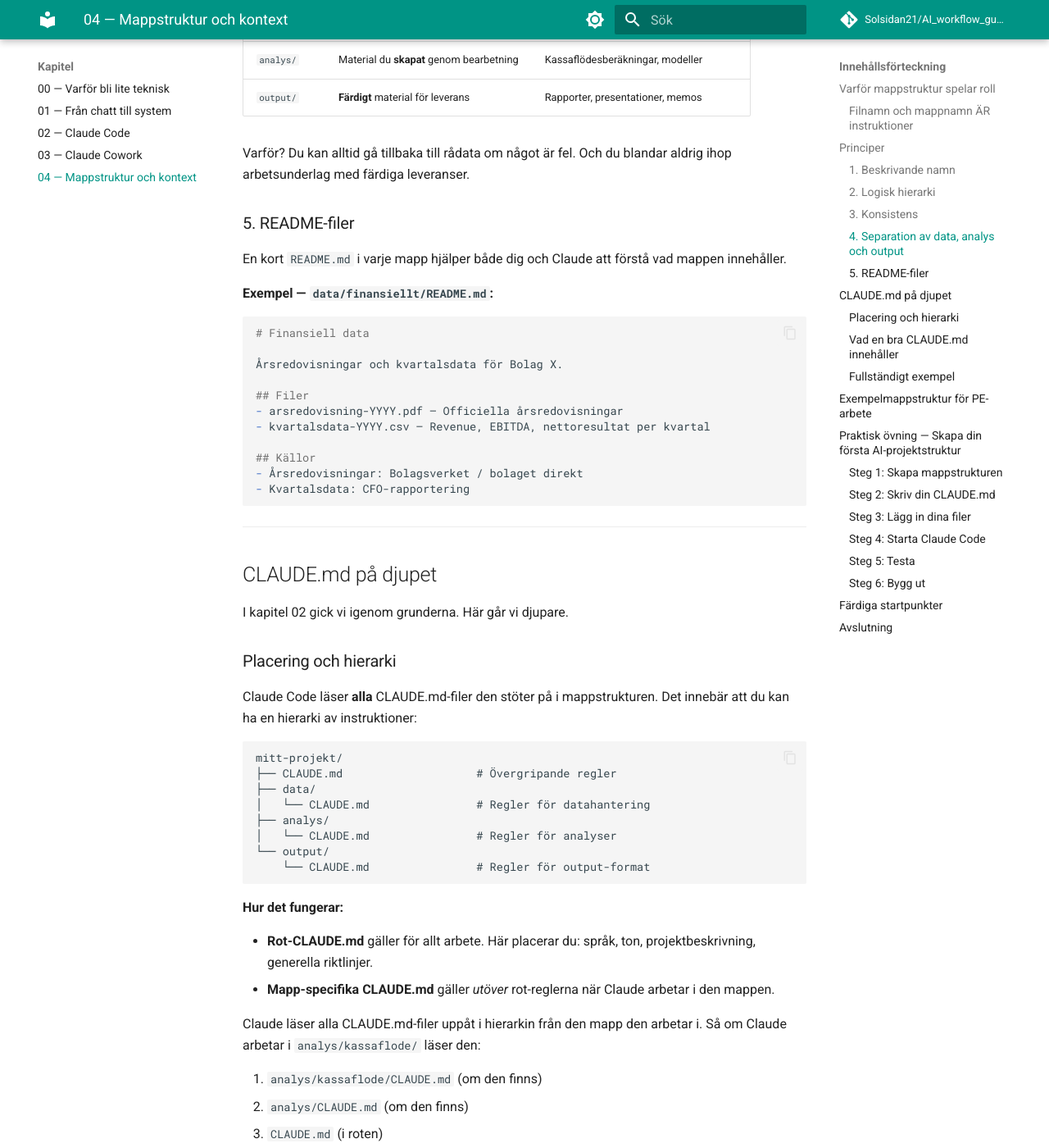
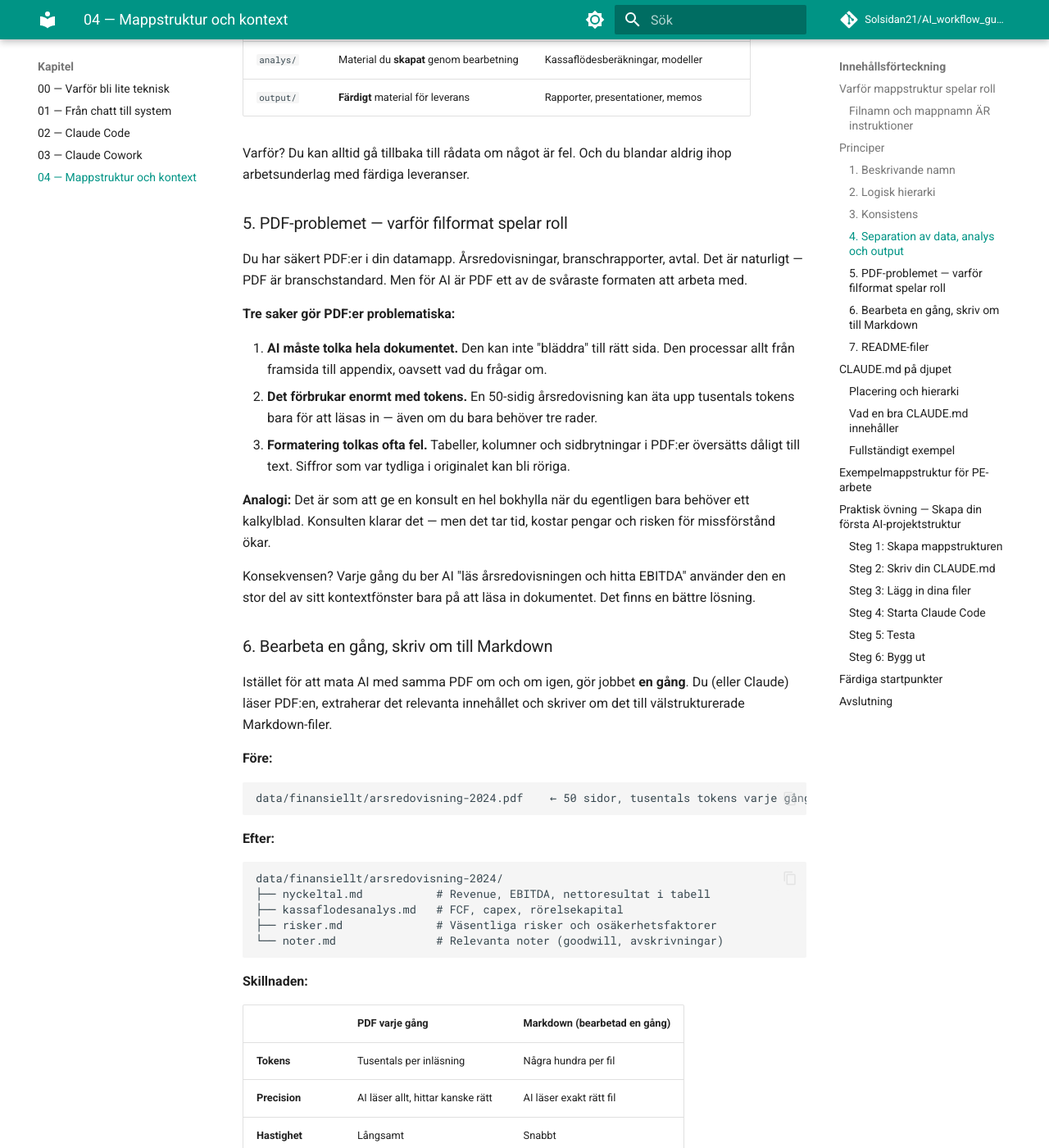
Before and after one commit to Solsidan21/AI_workflow_guide_svenska, an MkDocs documentation site: the page built from docs/04-mappstruktur-och-kontext.md, in a window 1280 px wide and 1400 px high, scrolled down 2306 px. Shown: the whole window at 82% size. Built offline with MkDocs 1.6.1 and Material for MkDocs 9.7.7, drawn with Linux system fonts in a browser that asks for light colours; comment, search, counter and statistics services are not loaded; some of the changed text lies outside the part shown.

Commit message:
Lägg till innehåll om chatt-kontext, PDF-problem och markdown-konvertering
Utökar Chat-sektionen i kap 01 med diskussion om chattens dolda
kontextdjup och dess begränsningar. Lägger till två nya principer i
kap 04: PDF-problemet (tokens, formatering, prestanda) och lösningen
att bearbeta PDF:er en gång till strukturerad markdown. Länkar framåt
från token-sektionen i kap 00.

Co-Authored-By: Claude Opus 4.6 <noreply@anthropic.com>

````diff
--- a/docs/04-mappstruktur-och-kontext.md
+++ b/docs/04-mappstruktur-och-kontext.md
@@ -99,7 +99,57 @@ Håll tre typer av material åtskilt:
 
 Varför? Du kan alltid gå tillbaka till rådata om något är fel. Och du blandar aldrig ihop arbetsunderlag med färdiga leveranser.
 
-### 5. README-filer
+### 5. PDF-problemet — varför filformat spelar roll
+
+Du har säkert PDF:er i din datamapp. Årsredovisningar, branschrapporter, avtal. Det är naturligt — PDF är branschstandard. Men för AI är PDF ett av de svåraste formaten att arbeta med.
+
+**Tre saker gör PDF:er problematiska:**
+
+1. **AI måste tolka hela dokumentet.** Den kan inte "bläddra" till rätt sida. Den processar allt från framsida till appendix, oavsett vad du frågar om.
+2. **Det förbrukar enormt med tokens.** En 50-sidig årsredovisning kan äta upp tusentals tokens bara för att läsas in — även om du bara behöver tre rader.
+3. **Formatering tolkas ofta fel.** Tabeller, kolumner och sidbrytningar i PDF:er översätts dåligt till text. Siffror som var tydliga i originalet kan bli röriga.
+
+**Analogi:** Det är som att ge en konsult en hel bokhylla när du egentligen bara behöver ett kalkylblad. Konsulten klarar det — men det tar tid, kostar pengar och risken för missförstånd ökar.
+
+Konsekvensen? Varje gång du ber AI "läs årsredovisningen och hitta EBITDA" använder den en stor del av sitt kontextfönster bara på att läsa in dokumentet. Det finns en bättre lösning.
+
+### 6. Bearbeta en gång, skriv om till Markdown
+
+Istället för att mata AI med samma PDF om och om igen, gör jobbet **en gång**. Du (eller Claude) läser PDF:en, extraherar det relevanta innehållet och skriver om det till välstrukturerade Markdown-filer.
+
+**Före:**
+```
+data/finansiellt/arsredovisning-2024.pdf    ← 50 sidor, tusentals tokens varje gång
+```
+
+**Efter:**
+```
+data/finansiellt/arsredovisning-2024/
+├── nyckeltal.md           # Revenue, EBITDA, nettoresultat i tabell
+├── kassaflodesanalys.md   # FCF, capex, rörelsekapital
+├── risker.md              # Väsentliga risker och osäkerhetsfaktorer
+└── noter.md               # Relevanta noter (goodwill, avskrivningar)
+```
+
+**Skillnaden:**
+
+| | PDF varje gång | Markdown (bearbetad en gång) |
+|--|---|---|
+| **Tokens** | Tusentals per inläsning | Några hundra per fil |
+| **Precision** | AI läser allt, hittar kanske rätt | AI läser exakt rätt fil |
+| **Hastighet** | Långsamt | Snabbt |
+| **Återanvändning** | Samma kostnad varje session | Gratis efter första gången |
+
+**Så här gör du i praktiken:**
+
+1. Öppna en Claude Code-session i ditt projekt
+2. Be Claude: *"Läs arsredovisning-2024.pdf och extrahera nyckeltal, kassaflödesdata, risker och relevanta noter. Spara som separata Markdown-filer i data/finansiellt/arsredovisning-2024/"*
+3. Granska resultatet — kontrollera att siffrorna stämmer
+4. Från och med nu använder alla analyser de bearbetade Markdown-filerna istället för PDF:en
+
+**Tumregel:** Behåll alltid original-PDF:en — den är din källa och ditt kvitto. Men låt Claude arbeta mot Markdown-versionerna. Det är skillnaden mellan att kopiera samma bok varje gång och att ha bra anteckningar.
+
+### 7. README-filer
 
 En kort `README.md` i varje mapp hjälper både dig och Claude att förstå vad mappen innehåller.
 
````
Also changed, not shown: docs/00-varfor-bli-teknisk.md (+1 -1 lines), docs/01-fran-chatt-till-system.md (+7 -3 lines).
